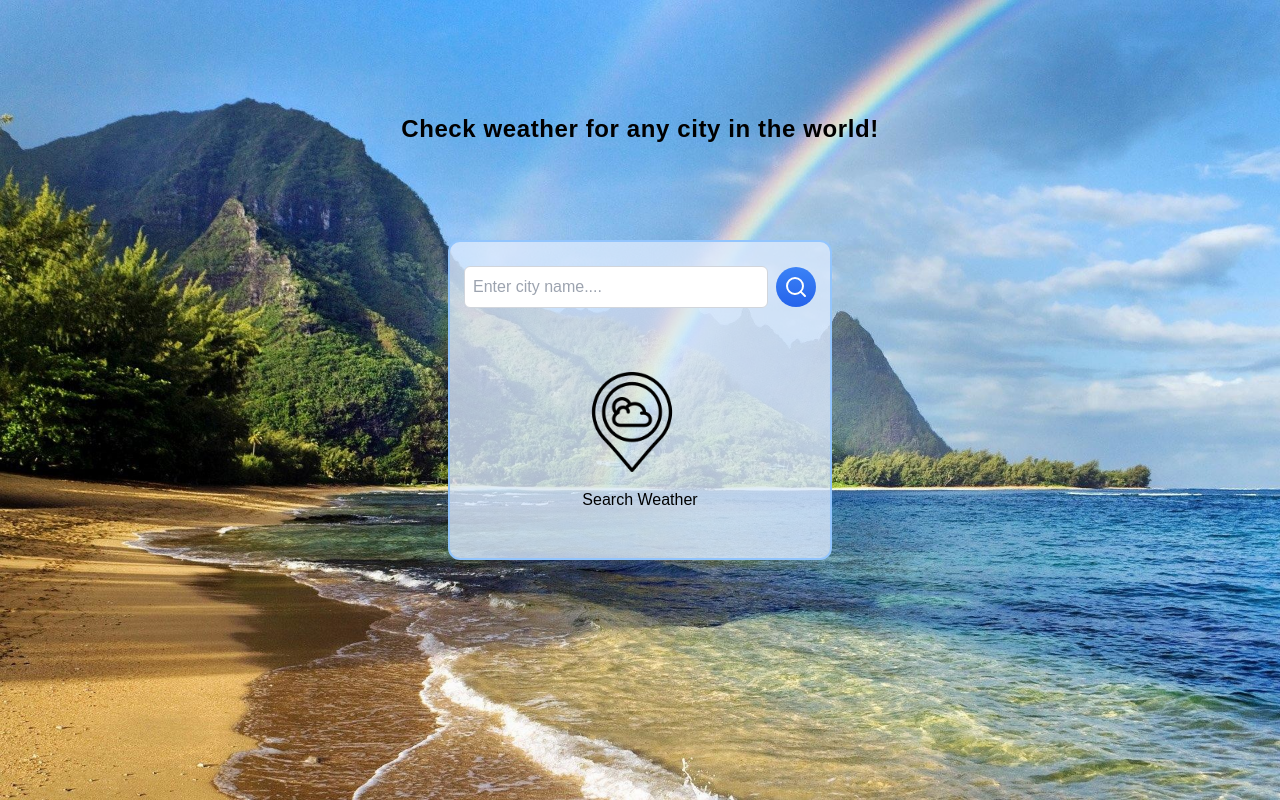
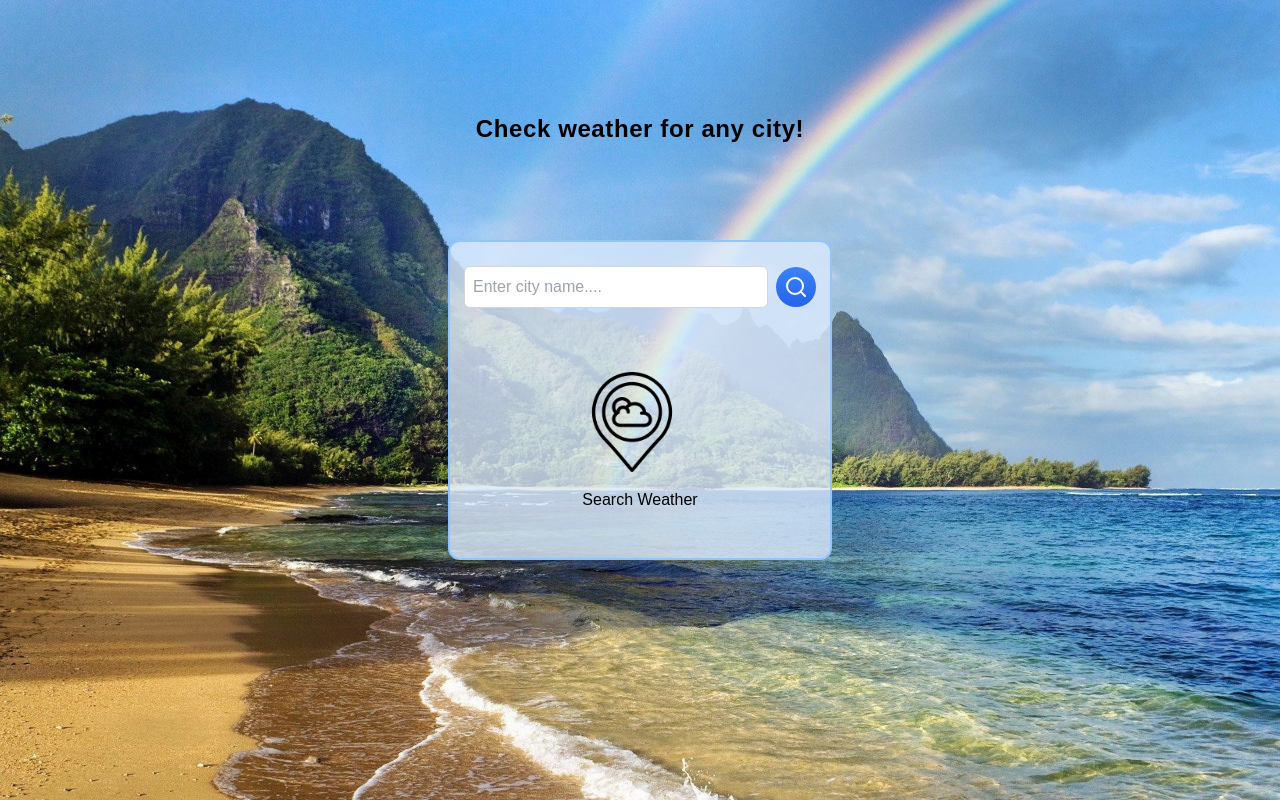
Before and after one commit to JackyChn/WeatherApp, a Next.js app: page / in a window 1280 px wide. Built offline with nearby package versions, Linux system fonts and the light colour scheme.

Commit message:
Fix: Hero responsive position

```diff
--- a/components/Hero.tsx
+++ b/components/Hero.tsx
@@ -3,9 +3,9 @@ import { TextGenerateEffect } from "./ui/TextGenerateEffect";
 
 export default function Hero() {
   return (
-    <div className="absolute left-1/2 top-32 z-10 -translate-x-1/2 transform md:top-24">
+    <div className="absolute left-1/2 top-20 z-10 -translate-x-1/2 transform md:top-24">
       <TextGenerateEffect
-        words={"Check weather for any city in the world!"}
+        words={"Check weather for any city!"}
         className="lg:text-4xl"
       />
     </div>
```
